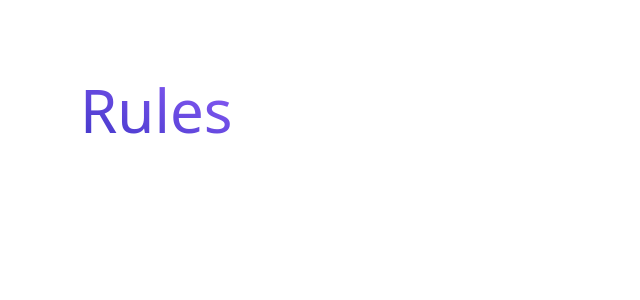
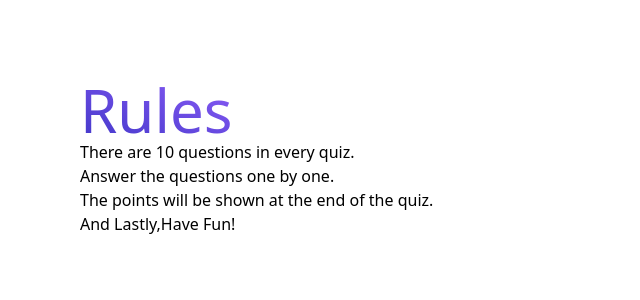
Before and after one commit to Babu-Mohammed-Izhan/animequiz, a Next.js app: page /rules in a window 1280 px wide. Shown: the top 300 px of the page, without its empty margins (0-640 px from the left). Built offline with nearby package versions, Linux system fonts and the light colour scheme.

Commit message:
Added rules and created levels card

```diff
--- a/components/Levelcards.tsx
+++ b/components/Levelcards.tsx
@@ -1,4 +1,5 @@
 import React from 'react';
+import Link from 'next/link';
 
 interface levelTypes {
   name: string;
@@ -11,9 +12,11 @@ interface levelTypes {
 
 const Levelcards = ({ name, colors, route }: levelTypes) => {
   return (
-    <div>
-      <div></div>
-    </div>
+    <Link href={`${route}`} passHref>
+      <div className={`bg-gradient-to-tr from-${colors.from} to-${colors.to}`}>
+        <h1>{name}</h1>
+      </div>
+    </Link>
   );
 };
 
--- a/pages/rules.tsx
+++ b/pages/rules.tsx
@@ -8,9 +8,10 @@ const Rules: NextPage = () => {
         Rules
       </h1>
       <ul>
-        <li></li>
-        <li></li>
-        <li></li>
+        <li>There are 10 questions in every quiz.</li>
+        <li>Answer the questions one by one.</li>
+        <li>The points will be shown at the end of the quiz.</li>
+        <li>And Lastly,Have Fun!</li>
       </ul>
     </div>
   );
```
